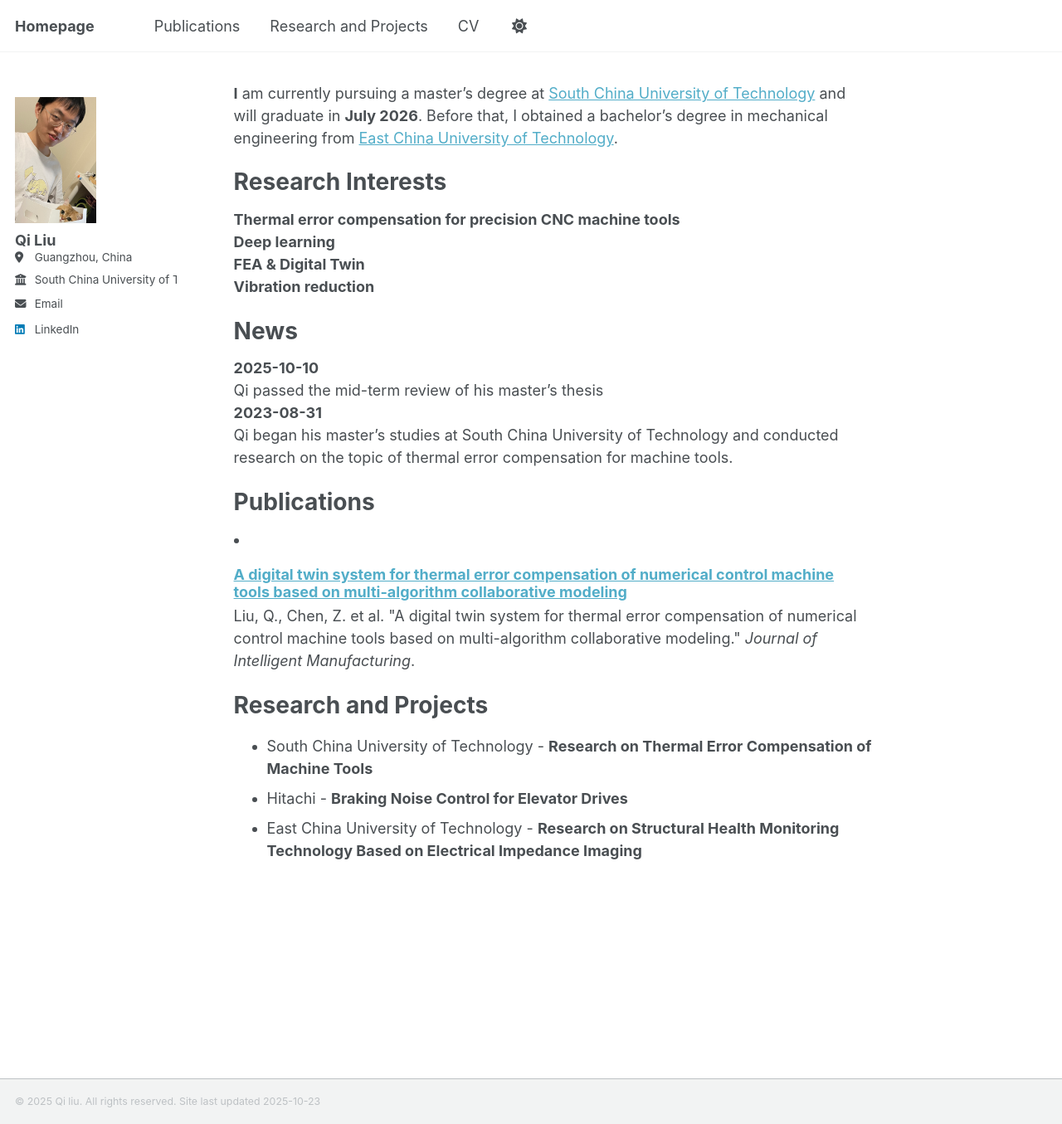
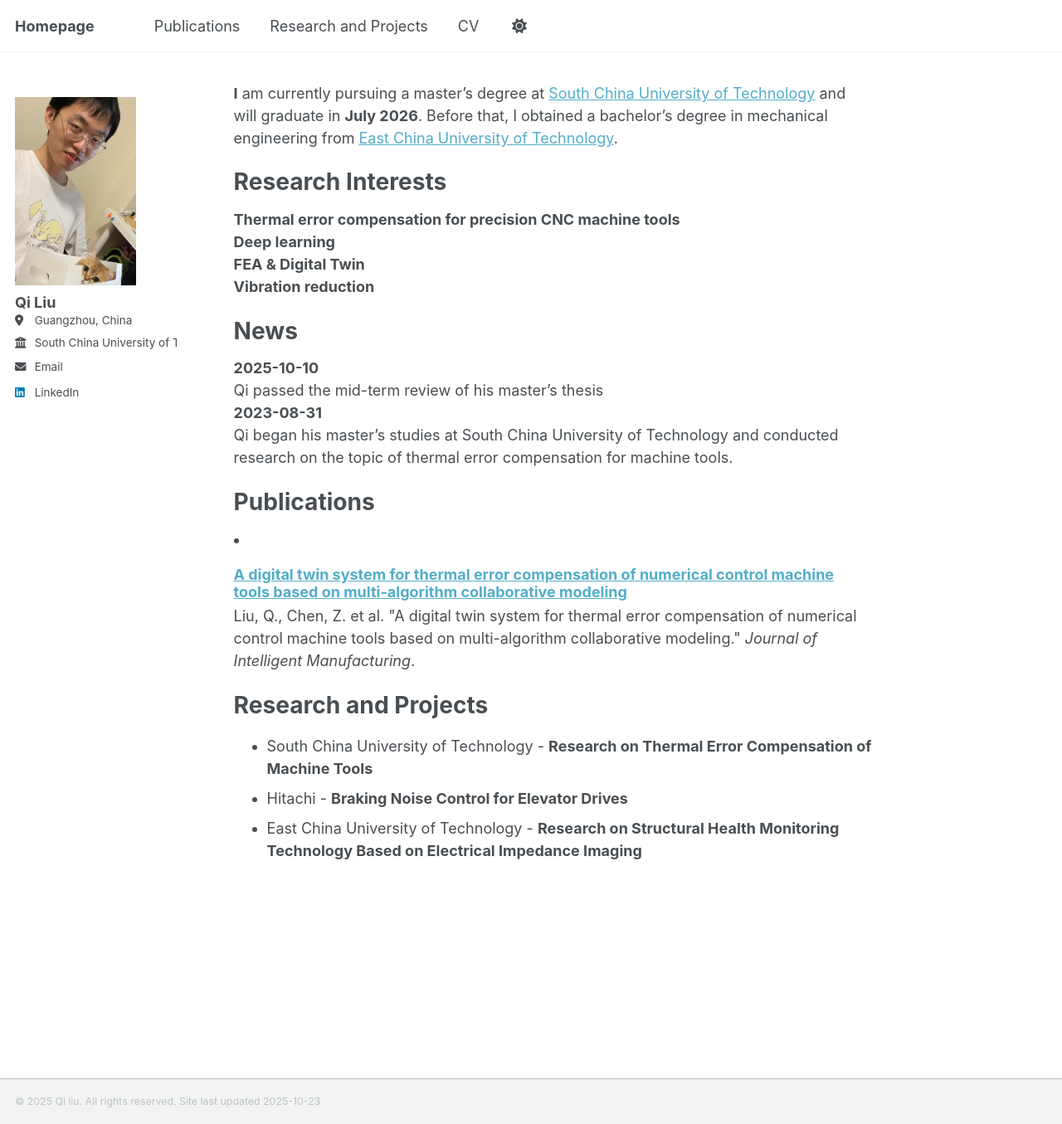
Before and after one commit to qiliu0701/qiliu0701.github.io, a Jekyll site: the page built from _pages/about.md, in a window 1280 px wide and 1355 px high. Shown: the whole window at 83% size. Built offline with Jekyll 4.4.1, drawn with Linux system fonts in a browser that asks for light colours; a script that is not in the unit is left out.

Commit message:
Update author-profile.html

```diff
--- a/_includes/author-profile.html
+++ b/_includes/author-profile.html
@@ -15,7 +15,7 @@
 </div-->
   <div class="rounded overflow-hidden bg-gray-100 flex items-center justify-center">
                         <!-- 替换为您的照片 -->
-                        <img src="images//me.jpg" style="width: 50%; height: auto;">
+                        <img src="images//me.jpg" style="width: 75%; height: auto;">
                         <!-- 如果没有照片，可以使用以下占位内容 -->
                         <!-- <i class="fa fa-user text-6xl text-gray-300"></i> -->
                     </div>
```
